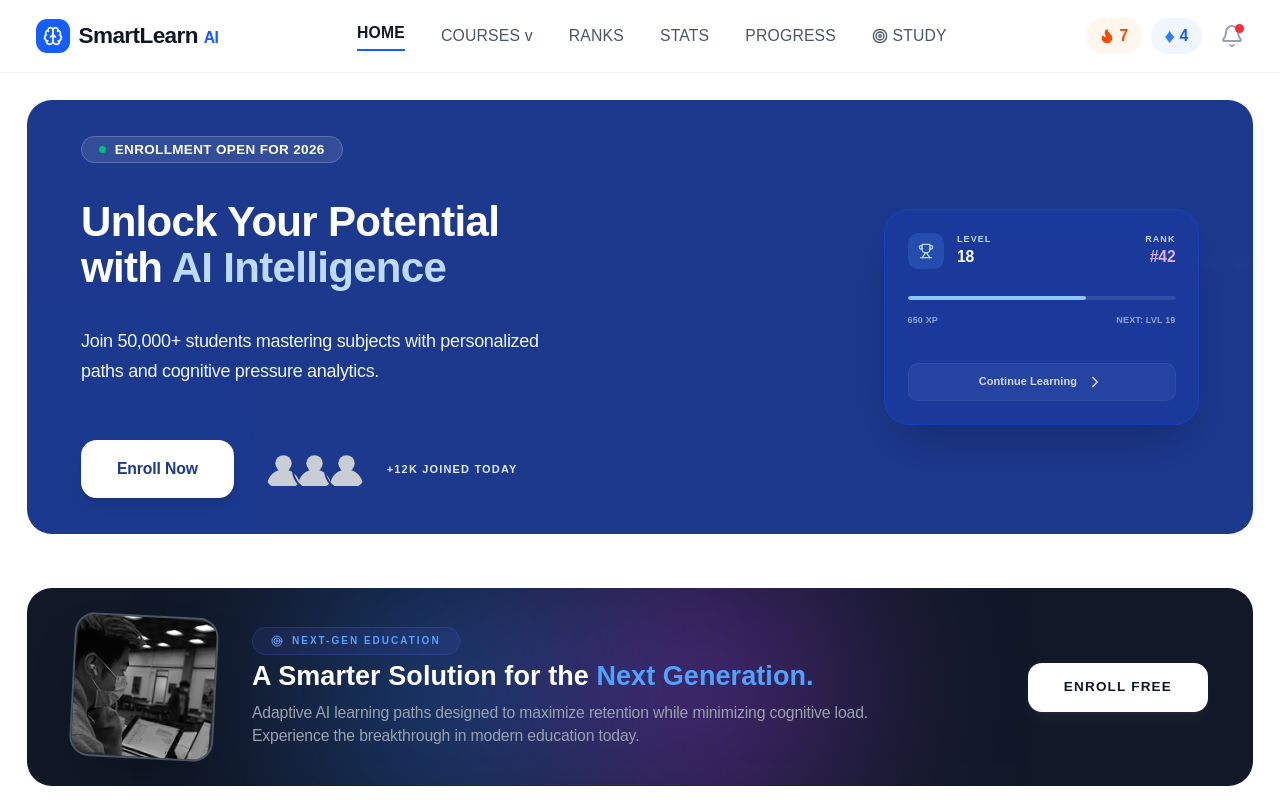
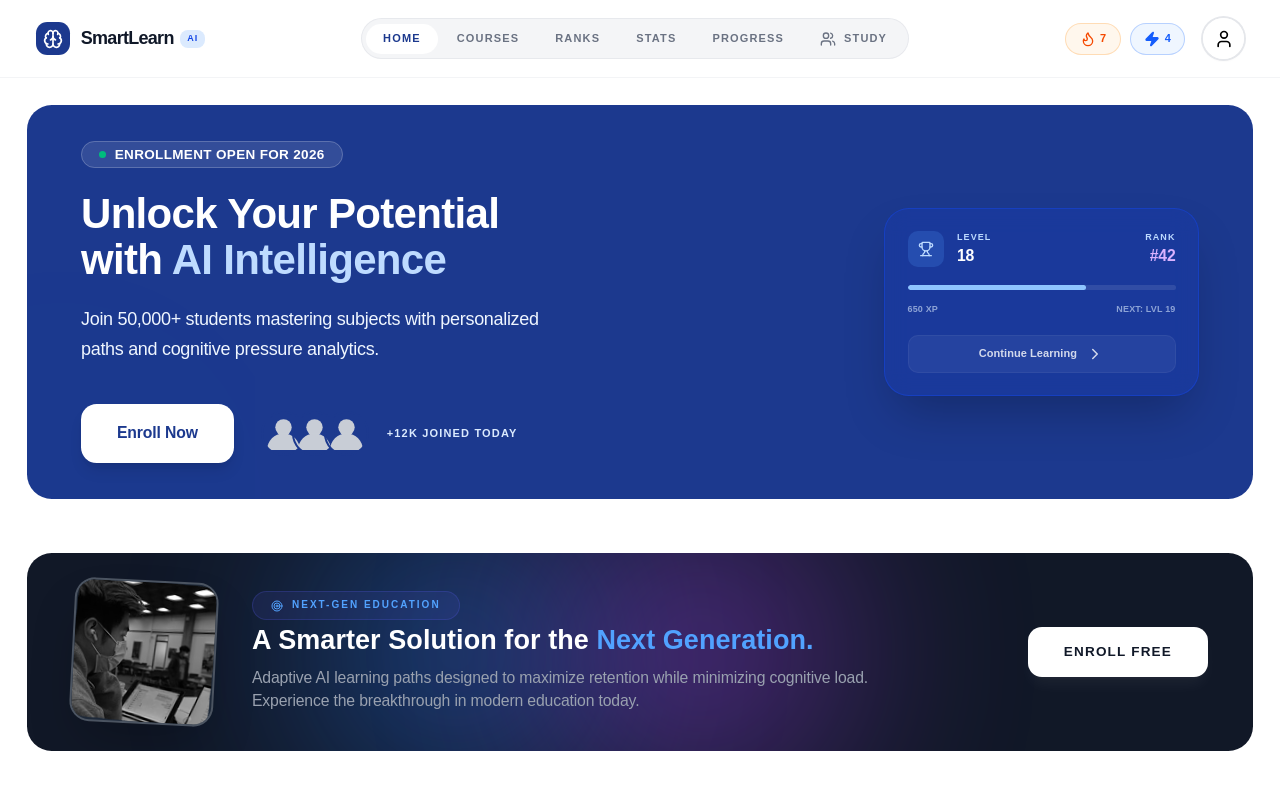
Before and after one commit to Vandan2912/ed-tech, a React (Vite) app: page / in a window 1280 px wide. Shown: the top 800 px of the page. Built offline with nearby package versions, Linux system fonts and the light colour scheme; no server answers.

Commit message:
header Change

```diff
--- a/src/components/header.tsx
+++ b/src/components/header.tsx
@@ -1,53 +1,108 @@
-import { Brain, Flame, Target, Bell } from "lucide-react";
-// import { imgUser } from "./assets";
+import { Brain, Flame, User, Users, Zap } from "lucide-react";
+import { NavLink } from "react-router-dom";
 
 export function Header() {
   return (
-    <header className="flex items-center justify-between py-4 px-8 border-b border-gray-100 bg-white sticky top-0 z-50">
-      <div className="flex items-center gap-2">
-        <div className="bg-blue-600 p-1.5 rounded-lg text-white">
+    <header className="max-w-6xl mx-auto flex items-center justify-between py-4 px-8 border-b border-gray-100 bg-white sticky top-0 z-50">
+      <div className="flex items-center gap-2.5">
+        <div className="bg-[#1C398E] p-1.5 rounded-lg text-white">
           <Brain size={20} />
         </div>
-        <span className="font-bold text-xl text-gray-900 tracking-tight">
-          SmartLearn <span className="text-blue-600 text-sm">AI</span>
-        </span>
+        <div className="text-[#101828] text-center text-base not-italic font-black leading-6 tracking-[-0.712px] flex items-center gap-1.5">
+          SmartLearn
+          <div className="bg-[#DBEAFE] px-1.5 py-0.5 text-[#1447E6] text-center text-[9px] not-italic font-black leading-[13.5px] tracking-[1.067px] uppercase rounded-[8px]">
+            AI
+          </div>
+        </div>
       </div>
 
-      <nav className="hidden md:flex items-center gap-8 text-sm font-medium text-gray-600">
-        <a href="#" className="text-gray-900 font-semibold border-b-2 border-blue-600 pb-1">
+      <nav className="hidden md:flex items-center gap-0.5 p-1 text-sm text-[#6A7282] bg-[#F3F4F6E5] rounded-full border border-[#E5E7EBCC] text-[11px] not-italic font-black leading-[16.5px] tracking-[1.164px] uppercase">
+        <NavLink
+          to="/"
+          className={({ isActive }) =>
+            `flex justify-center items-center px-3.75 py-1.5 rounded-full ${
+              isActive
+                ? "text-[#1C398E] bg-white shadow-[0_1px_3px_0_rgba(0,0,0,0.10),0_1px_2px_-1px_rgba(0,0,0,0.10 text-center "
+                : "hover:text-[#1C398E]"
+            }`
+          }>
           HOME
-        </a>
-        <a href="#" className="hover:text-gray-900">
-          COURSES v
-        </a>
-        <a href="#" className="hover:text-gray-900">
+        </NavLink>
+        <NavLink
+          to="/courses"
+          className={({ isActive }) =>
+            `flex justify-center items-center px-3.75 py-1.5 rounded-full ${
+              isActive
+                ? "text-[#1C398E] font-semibold bg-white shadow-[0_1px_3px_0_rgba(0,0,0,0.10),0_1px_2px_-1px_rgba(0,0,0,0.10)]"
+                : "hover:text-[#1C398E]"
+            }`
+          }>
+          COURSES
+        </NavLink>
+        <NavLink
+          to="/ranks"
+          className={({ isActive }) =>
+            `flex justify-center items-center px-3.75 py-1.5 rounded-full ${
+              isActive
+                ? "text-[#1C398E] font-semibold bg-white shadow-[0_1px_3px_0_rgba(0,0,0,0.10),0_1px_2px_-1px_rgba(0,0,0,0.10)]"
+                : "hover:text-[#1C398E]"
+            }`
+          }>
           RANKS
-        </a>
-        <a href="#" className="hover:text-gray-900">
+        </NavLink>
+        <NavLink
+          to="/stats"
+          className={({ isActive }) =>
+            `flex justify-center items-center px-3.75 py-1.5 rounded-full ${
+              isActive
+                ? "text-[#1C398E] font-semibold bg-white shadow-[0_1px_3px_0_rgba(0,0,0,0.10),0_1px_2px_-1px_rgba(0,0,0,0.10)]"
+                : "hover:text-[#1C398E]"
+            }`
+          }>
           STATS
-        </a>
-        <a href="#" className="hover:text-gray-900">
+        </NavLink>
+        <NavLink
+          to="/progress"
+          className={({ isActive }) =>
+            `flex justify-center items-center px-3.75 py-1.5 rounded-full ${
+              isActive
+                ? "text-[#1C398E] font-semibold bg-white shadow-[0_1px_3px_0_rgba(0,0,0,0.10),0_1px_2px_-1px_rgba(0,0,0,0.10)]"
+                : "hover:text-[#1C398E]"
+            }`
+          }>
           PROGRESS
-        </a>
-        <a href="#" className="flex items-center gap-1 hover:text-gray-900">
-          <Target size={16} /> STUDY
-        </a>
+        </NavLink>
+        <NavLink
+          to="/study"
+          className={({ isActive }) =>
+            `flex justify-center items-center px-3.75 py-1.5 rounded-full ${
+              isActive
+                ? "text-[#1C398E] font-semibold bg-white shadow-[0_1px_3px_0_rgba(0,0,0,0.10),0_1px_2px_-1px_rgba(0,0,0,0.10)]"
+                : "hover:text-[#1C398E]"
+            }`
+          }>
+          <Users size={16} className="me-1.75" /> STUDY
+        </NavLink>
       </nav>
 
       <div className="flex items-center gap-4">
         <div className="flex gap-2">
-          <div className="flex items-center gap-1 bg-orange-50 text-orange-600 px-3 py-1.5 rounded-full text-sm font-semibold">
-            <Flame size={16} fill="currentColor" /> 7
+          <div className="flex items-center gap-1 bg-orange-50 hover:bg-orange-100 px-3 py-1.5 rounded-full text-sm group text-[#F54900] text-center text-[11px] not-italic font-black leading-[16.5px] tracking-[0.064px] border border-[#FFD6A8CC]">
+            <Flame size={16} className="group-hover:scale-110" /> 7
           </div>
-          <div className="flex items-center gap-1 bg-blue-50 text-blue-600 px-3 py-1.5 rounded-full text-sm font-semibold">
-            <span className="text-blue-500 font-black text-lg leading-none">♦</span> 4
+          <div className="flex items-center gap-1 bg-blue-50 text-[#155DFC] px-3 py-1.5 rounded-full text-sm border border-[#A9C8FFCC] group text-center text-[11px] not-italic font-black leading-[16.5px] tracking-[0.064px]">
+            <Zap size={16} fill="#155DFC" className="group-hover:scale-110" /> 4
           </div>
         </div>
-        <div className="relative cursor-pointer text-gray-400 hover:text-gray-600">
-          <Bell size={24} />
-          <span className="absolute top-0 right-0 w-2 h-2 bg-red-500 rounded-full"></span>
+
+        <div className="w-9 h-9 flex-col shrink-0 shadow-[0_0_0_2px_#E5E7EB,0_1px_3px_0_rgba(0,0,0,0.10),0_1px_2px_-1px_rgba(0,0,0,0.10)] p-0.5 rounded-[16777200px] border-2 border-solid border-white flex justify-center items-center">
+          {/* <img
+            style={{ alignSelf: "stretch", height: 32, position: "relative" }}
+            src="https://placehold.co/32x32"
+            className="h-8 shrink-0 self-stretch"
+          /> */}
+          <User size={20} className="text-black" />
         </div>
-        {/* <img src={imgUser} alt="User avatar" className="w-10 h-10 rounded-full border border-gray-200 object-cover" /> */}
       </div>
     </header>
   );
--- a/src/components/home/hero.tsx
+++ b/src/components/home/hero.tsx
@@ -1,5 +1,5 @@
 import { motion } from "motion/react";
-import { Trophy,  ChevronRight } from "lucide-react";
+import { Trophy, ChevronRight } from "lucide-react";
 import user from "@/assets/user.svg";
 
 export function Hero() {
@@ -15,7 +15,7 @@ export function Hero() {
           <div className="absolute bottom-40 -right-40 w-96 h-96 bg-[#FFFFFF0D] rounded-full blur-3xl"></div>
         </div>
 
-        <div className="lg:w-1/2 relative z-10 space-y-8">
+        <div className="lg:w-1/2 relative z-10 flex flex-col items-start gap-5">
           <div className="w-fit relative bg-white/10 rounded-full outline-1 -outline-offset-1 outline-white/20 flex gap-2 items-center py-1 px-4">
             <div className="w-1.5 h-1.5 bg-emerald-500 rounded-full"></div>
             <div className="justify-start text-white text-xs font-bold uppercase leading-4 tracking-wide">
@@ -54,8 +54,8 @@ export function Hero() {
           initial={{ opacity: 0, x: 20 }}
           animate={{ opacity: 1, x: 0 }}
           transition={{ delay: 0.2 }}
-          className="lg:w-70 bg-blue-800/30 backdrop-blur-md border border-blue-700/50 rounded-3xl p-5 relative z-10 mt-12 lg:mt-0 shadow-2xl">
-          <div className="flex justify-between items-start mb-6">
+          className="lg:w-70 bg-blue-800/30 backdrop-blur-md border border-blue-700/50 rounded-3xl p-5 relative z-10 mt-12 lg:mt-0 shadow-2xl hover:bg-white/10 transition-colors flex flex-col gap-4">
+          <div className="flex justify-between items-start">
             <div className="flex items-center gap-3">
               <div className="bg-[#51A2FF33] rounded-[10px] w-8 h-8 flex justify-center items-center">
                 <Trophy size={16} className="text-[#BEDBFF]" />
@@ -77,7 +77,7 @@ export function Hero() {
             </div>
           </div>
 
-          <div className="space-y-3 mb-8">
+          <div className="space-y-3">
             <div className="h-1 bg-[#FFFFFF1A] rounded-full overflow-hidden">
               <div className="h-full bg-[#8EC5FF] w-2/3 rounded-full"></div>
             </div>
--- a/src/pages/Home.tsx
+++ b/src/pages/Home.tsx
@@ -13,7 +13,7 @@ const Home = () => {
   return (
     <div className="home min-h-screen bg-white font-sans text-gray-900 overflow-x-hidden">
       <Header />
-      <main className="space-y-12 pb-24">
+      <main className="max-w-6xl mx-auto space-y-12 pb-24">
         <Hero />
         <Banner />
         <ResumeLearning />
```
